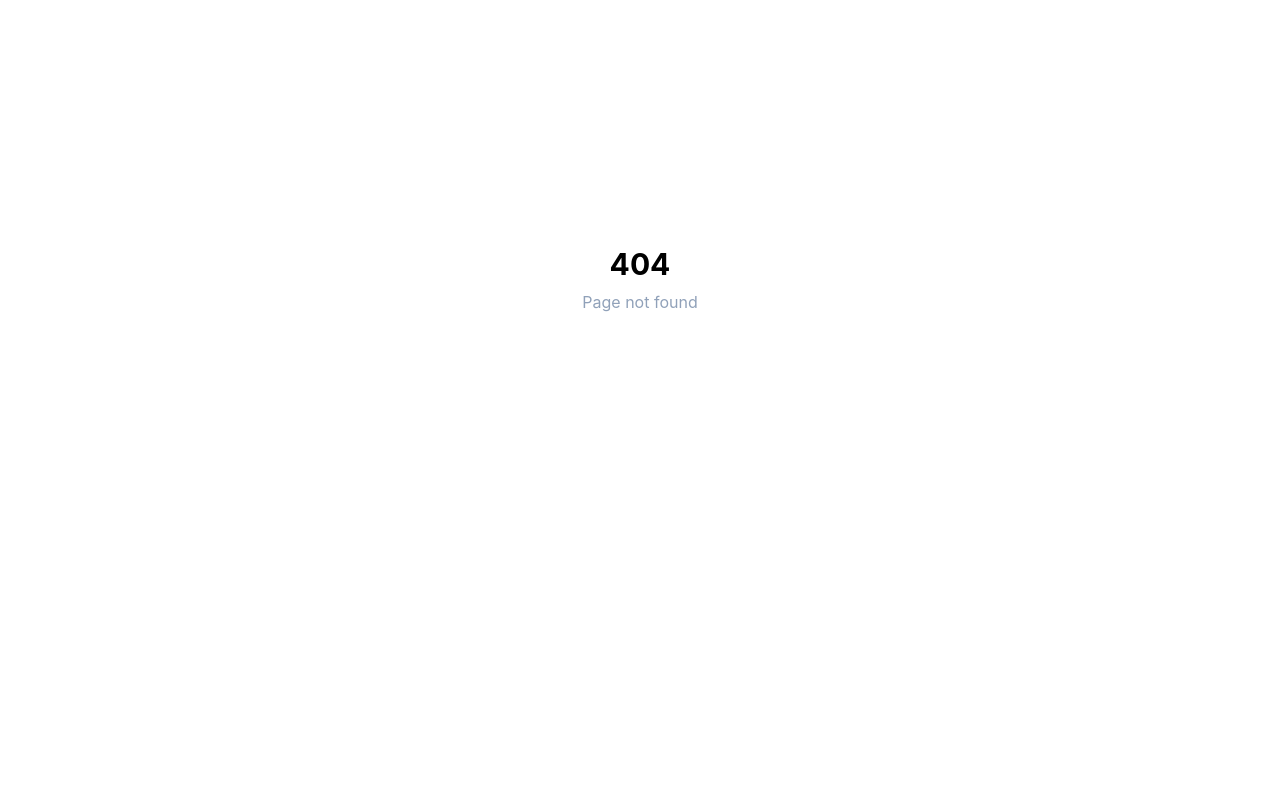
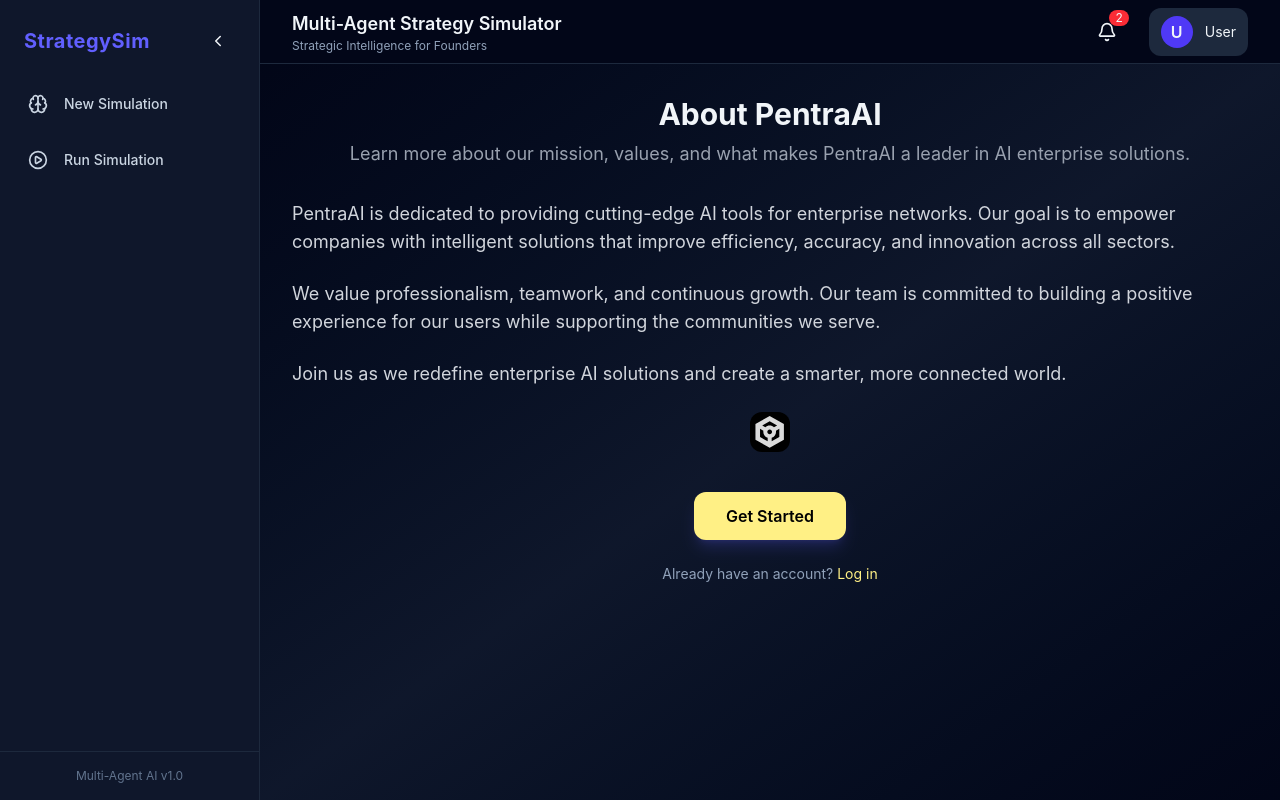
Before and after one commit to raji-ayyub/multi-agent-startup-simulator, a React (Vite) app in the folder simulator/: page /about in a window 1280 px wide. Before the commit this address had no page. Built offline with nearby package versions, Linux system fonts and the light colour scheme.

Commit message:
implement about page

```diff
--- a/simulator/src/app/App.jsx
+++ b/simulator/src/app/App.jsx
@@ -200,6 +200,7 @@ const DocumentUpload = lazy(() => import("../pages/workforce/DocumentUpload"));
 const WorkforceDashboard = lazy(() => import("../pages/workforce/WorkforceDashboard"));
 const Profile = lazy(() => import("../pages/Profile"));
 const Settings = lazy(() => import("../pages/Settings"));
+const About = lazy(() => import("../pages/About"));
 
 // =====================
 // Reusable Error Pages
@@ -299,6 +300,16 @@ export default function App() {
             path="/reset-password"
             element={<PublicRoute><PublicLayout><ResetPassword /></PublicLayout></PublicRoute>}
           />
+           <Route
+            path="/about"
+            element={
+              <PublicRoute>
+                <AuthLayout>
+                  <About />
+                </AuthLayout>
+              </PublicRoute>
+            }
+          />
 
           {/* DEFAULT ROUTE */}
           <Route
--- /dev/null
+++ b/simulator/src/pages/About.jsx
@@ -0,0 +1,60 @@
+// src/pages/About.jsx
+
+import React from "react";
+import { Link } from "react-router-dom";
+
+export default function About() {
+  return (
+    <div className="w-full">
+      {/* Header */}
+      <div className="text-center mb-8">
+        <h1 className="text-3xl font-bold mb-2">About PentraAI</h1>
+        <p className="text-gray-400 text-lg">
+          Learn more about our mission, values, and what makes PentraAI a leader in AI enterprise solutions.
+        </p>
+      </div>
+
+      {/* Main Content */}
+      <div className="space-y-6 text-gray-300 text-base sm:text-lg">
+        <p>
+          PentraAI is dedicated to providing cutting-edge AI tools for enterprise networks. Our goal is to empower companies with intelligent solutions that improve efficiency, accuracy, and innovation across all sectors.
+        </p>
+
+        <p>
+          We value professionalism, teamwork, and continuous growth. Our team is committed to building a positive experience for our users while supporting the communities we serve.
+        </p>
+
+        <p>
+          Join us as we redefine enterprise AI solutions and create a smarter, more connected world.
+        </p>
+
+        {/* Optional Illustration */}
+        <div className="mt-6 flex justify-center">
+           <img
+            src="/images/Icon.svg"
+            alt="Logo"
+            className="w-10 h-10  flex items-center justify-center  bg-black p-1 rounded-xl"
+          />
+        </div>
+      </div>
+
+      {/* CTA Button */}
+      <div className="mt-10 text-center">
+        <Link
+          to="/signup"
+          className="inline-block bg-yellow-200 text-black font-semibold py-3 px-8 rounded-xl hover:opacity-90 transition shadow-lg shadow-indigo-500/20"
+        >
+          Get Started
+        </Link>
+      </div>
+
+      {/* Footer Link */}
+      <div className="mt-6 text-center text-sm text-slate-400">
+        Already have an account?{" "}
+        <Link to="/login" className="text-yellow-200 hover:underline">
+          Log in
+        </Link>
+      </div>
+    </div>
+  );
+}
--- /dev/null
+++ b/simulator/src/pages/dashboard/Dashboard.jsx
@@ -0,0 +1,100 @@
+import React, { useEffect, useState, lazy, Suspense } from "react";
+import { FaRocket } from "react-icons/fa";
+import { useAuthStore } from "../../store/authStore";
+
+// :white_check_mark: Lazy-load the modal with explicit .jsx extension
+const EnvisioningModal = lazy(() => import("./components/EnvisioningModal.jsx"));
+
+export default function Dashboard() {
+  const { user, dashboardData, fetchDashboard, isLoading } = useAuthStore();
+  const [isModalOpen, setIsModalOpen] = useState(false);
+
+  // Fetch dashboard data on mount
+  useEffect(() => {
+    if (!dashboardData) fetchDashboard();
+  }, [dashboardData, fetchDashboard]);
+
+  // Metrics array
+  const metrics = [
+    { title: "Market Viability", score: dashboardData?.stats?.marketViability || 0 },
+    { title: "Investor Confidence", score: dashboardData?.stats?.investorConfidence || 0 },
+    { title: "Customer Demand", score: dashboardData?.stats?.customerDemand || 0 },
+  ];
+
+  return (
+    <div className="min-h-screen bg-gray-900 text-gray-100 font-sans p-8">
+      {/* Header */}
+      <h1 className="text-3xl font-bold mb-2">
+        Hello {user?.fullName?.split(" ")[0] || "User"}
+      </h1>
+      <p className="text-gray-400 mb-6">Welcome to PentraAI</p>
+
+      {/* Simulation CTA */}
+      <div className="bg-gray-800 p-6 rounded-lg mb-8 text-center">
+        <div className="flex justify-center mb-4">
+          <FaRocket className="text-4xl text-gray-400" />
+        </div>
+        <h2 className="text-lg font-semibold mb-2">
+          Ready to simulate your first startup idea?
+        </h2>
+        <button
+          onClick={() => setIsModalOpen(true)}
+          className="bg-blue-600 hover:bg-blue-500 px-6 py-2 rounded font-semibold"
+        >
+          Start New Simulation
+        </button>
+      </div>
+
+      {/* Dashboard Metrics */}
+      <div className="grid grid-cols-1 md:grid-cols-3 gap-6 mb-8">
+        {metrics.map(({ title, score }) => (
+          <div key={title} className="bg-gray-800 p-4 rounded">
+            <div className="flex justify-between mb-1">
+              <h3 className="text-sm text-gray-400">{title}</h3>
+              <span className="text-sm text-gray-300">{isLoading ? "--%" : `${score}%`}</span>
+            </div>
+            {isLoading ? (
+              <div className="h-6 bg-gray-700 rounded animate-pulse"></div>
+            ) : (
+              <div className="h-6 bg-green-500 rounded transition-all duration-500" style={{ width: `${score}%` }}></div>
+            )}
+          </div>
+        ))}
+      </div>
+
+      {/* Messages Section */}
+      <div>
+        <h2 className="text-lg font-semibold mb-2">Messages</h2>
+        {isLoading ? (
+          <div className="space-y-2">
+            <div className="h-4 bg-gray-700 rounded animate-pulse"></div>
+            <div className="h-4 bg-gray-700 rounded animate-pulse"></div>
+          </div>
+        ) : dashboardData?.messages?.length ? (
+          <ul className="space-y-2">
+            {dashboardData.messages.map((msg, idx) => (
+              <li key={idx} className="bg-gray-700 p-2 rounded">
+                {msg}
+              </li>
+            ))}
+          </ul>
+        ) : (
+          <p className="text-gray-400">No messages yet.</p>
+        )}
+      </div>
+
+      {/* Lazy-loaded Envisioning Modal */}
+      {isModalOpen && (
+        <Suspense
+          fallback={
+            <div className="fixed inset-0 flex items-center justify-center text-white">
+              Loading Modal...
+            </div>
+          }
+        >
+          <EnvisioningModal onClose={() => setIsModalOpen(false)} />
+        </Suspense>
+      )}
+    </div>
+  );
+}
```
